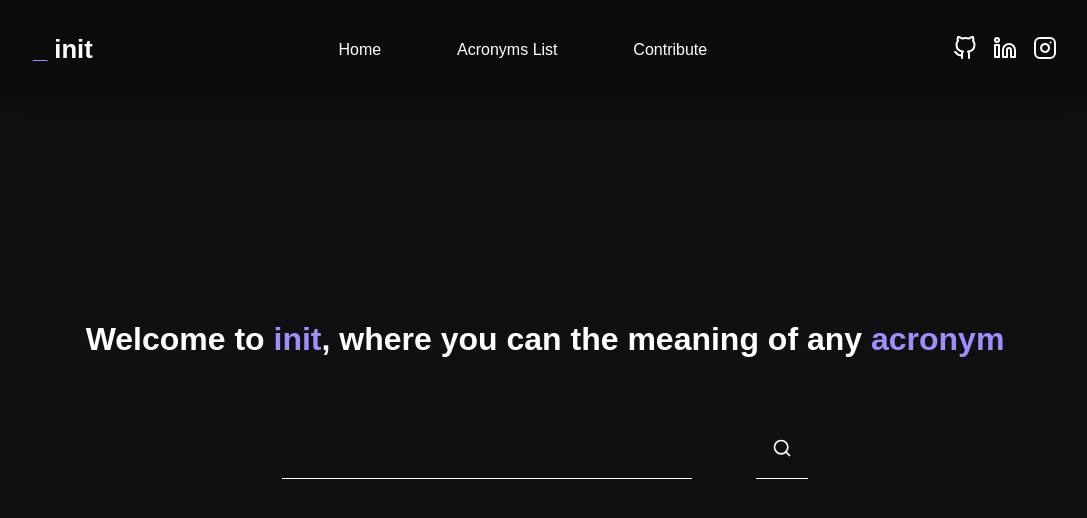
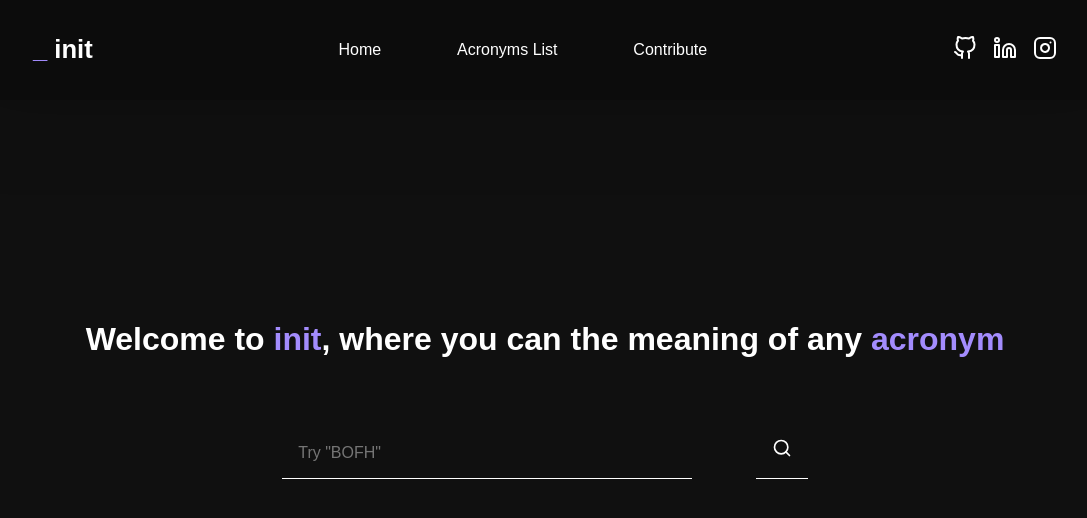
Before and after one commit to abdoachhoubi/init, a Next.js app: page / in a window 1280 px wide. Shown: the top 518 px of the page, without its empty margins (95-1182 px from the left). Built offline with nearby package versions, Linux system fonts and the light colour scheme; a web font is replaced by a local one.

Commit message:
Enhanced logic

```diff
--- a/containers/SearchHeader/SearchHeader.jsx
+++ b/containers/SearchHeader/SearchHeader.jsx
@@ -2,6 +2,7 @@ import React, { useState, useContext } from "react";
 import { useRouter } from "next/router";
 import { SearchContext } from "../../pages/search";
 import { Nav, SearchBar } from "../../components";
+import acronym from "../../logic";
 
 const SearchHeader = () => {
   const [keyword, setKeyword] = useState(null);
--- a/logic/index.js
+++ b/logic/index.js
@@ -11,15 +11,17 @@ const acronym = (keyword) => {
   const complicated = search(src.complicated, keyword);
   return { offensive, extended, complicated };
 };
+const ft_rand_range = (min, max) => {
+  return Math.floor(Math.random() * (max - min) + min);
+};
 
 export const placeholder = () => {
   let keys = [];
   for (let i = 0; i < 20; i++) {
-    console.log(src.extended[i + Math.random(22, 67)]);
-    keys.push(`Try "${src.extended[i + Math.random(22, 67)]}"`);
+    console.log(src.extended[i + ft_rand_range(22, 67)]);
+    keys.push(`Try "${src.extended[i + ft_rand_range(22, 67)].key}"`);
   }
-  console.log(keys);
-  return keys[Math.random(0, 20)];
+  return keys[ft_rand_range(0, 20)];
 };
 
 export default acronym;
--- a/pages/search.js
+++ b/pages/search.js
@@ -7,7 +7,6 @@ export const SearchContext = createContext();
 
 const Search = () => {
   const { query } = useRouter();
-  console.log(query);
 
   const [size, setSize] = useState(0);
   const [width, setWidth] = useState(0);
--- a/styles/index.css
+++ b/styles/index.css
@@ -44,6 +44,14 @@ a {
 
 .error__input {
   border-bottom: 4px solid rgb(255, 74, 74) !important;
+}
+
+.opac {
+  opacity: 0;
+}
+
+.nonopac {
+  opacity: 1;
 }
 
 .main__header {
--- a/styles/index.sass
+++ b/styles/index.sass
@@ -65,5 +65,11 @@ a
 .error__input
     border-bottom: 4px solid $color__error !important
 
+.opac
+    opacity: 0
+
+.nonopac
+    opacity: 1
+
 @import ../containers/_index
 @import ../components/_index
```
Also changed, not shown: components/SearchBar/SearchBar.jsx (+2 -9 lines), 2 other files (tests, documents, lock files or other folders).
